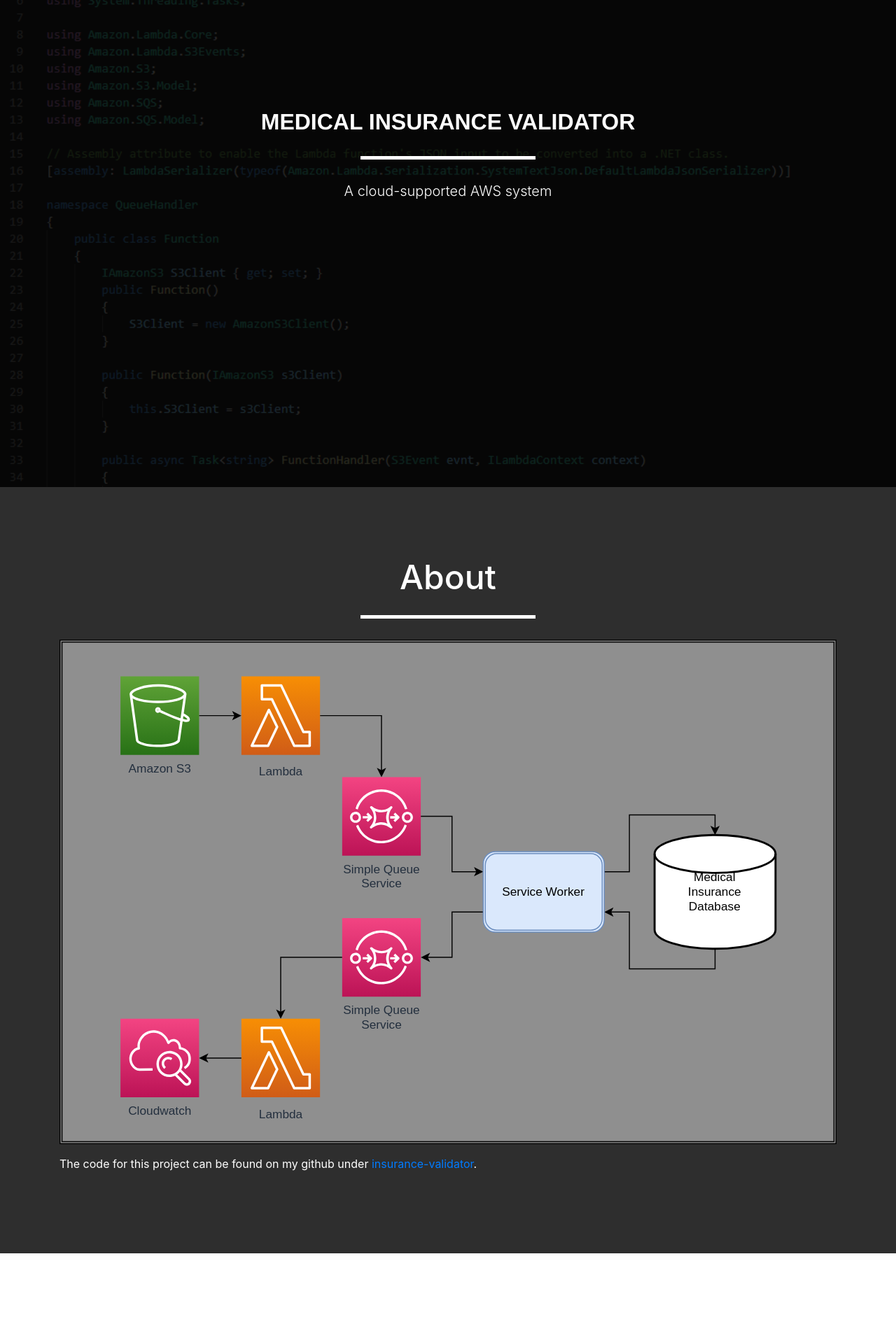
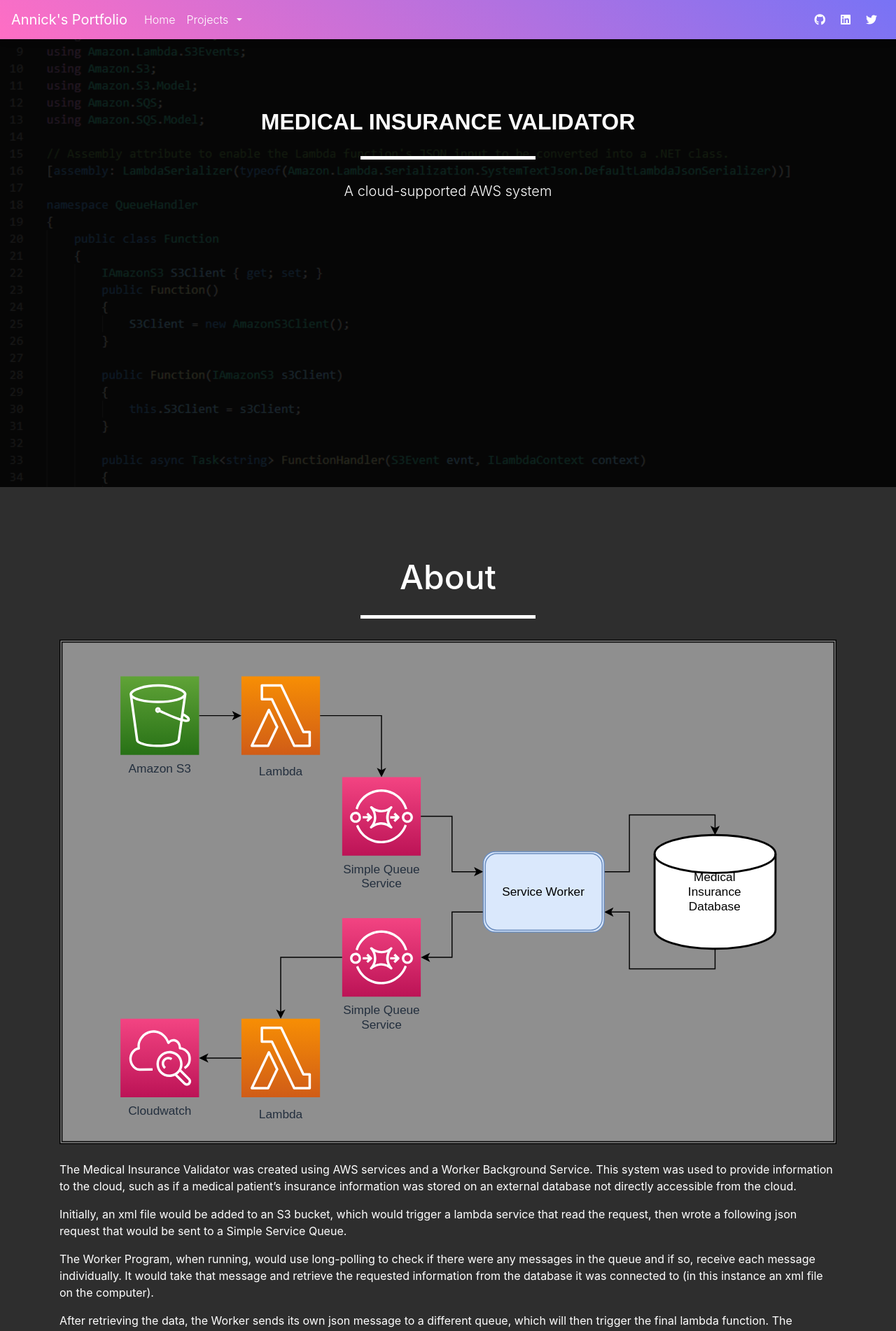
Before and after one commit to AnnickS/My-Portforlio, a React (Create React App) app: page /InsuranceValidator in a window 1280 px wide. Shown: the top 1902 px of the page at 70% size. Before the commit the page ends 1791 px from the top, so only its background shows below. Built offline with nearby package versions, Linux system fonts and the light colour scheme.

Commit message:
Navbar added/Insurance Content
Added a working fixed navbar. Insurance Validator now has written content.

```diff
--- a/src/App.js
+++ b/src/App.js
@@ -1,5 +1,6 @@
 import React from "react";
-import { BrowserRouter, Switch, Route, Redirect } from "react-router-dom";
+import { BrowserRouter as Router, Switch, Route, Redirect } from "react-router-dom";
+import NavBar from "./NavBar";
 import mainPage from "./mainPage";
 import itemsisitems from "./itemsisitems";
 import floatingisland from "./floatingisland";
@@ -9,8 +10,9 @@ import "./App.css";
 
 function App() {
   return (
-    <BrowserRouter>
-      <ScrollToTop/>
+    <Router>
+      <React.Fragment>
+        <NavBar/>
         <Switch>
         <Route exact path="/" component={mainPage} />
             <Route exact path="/ItemsIsItems" component={itemsisitems} />
@@ -18,7 +20,8 @@ function App() {
             <Route exact path="/InsuranceValidator" component={insurancevalidator} />
             <Redirect from="*" to="/"/>
         </Switch>
-    </BrowserRouter>
+      </React.Fragment>
+    </Router>
   );
 }
 
--- /dev/null
+++ b/src/NavBar.js
@@ -0,0 +1,68 @@
+import React, { Component } from "react";
+import {MDBNavbar, MDBNavbarBrand, MDBNavbarNav, MDBNavItem, MDBNavLink, MDBNavbarToggler, MDBCollapse,
+    MDBDropdown, MDBDropdownToggle, MDBDropdownMenu, MDBDropdownItem, MDBIcon } from 'mdbreact';
+
+class NavBar extends Component {
+    state = {
+        isOpen: false
+    };
+
+    toggleCollapse = () => {
+        this.setState({ isOpen: !this.state.isOpen });
+    }
+
+    render(){
+        return (
+                <MDBNavbar color="purple-gradient" dark expand="md" scrolling fixed="top">
+                    <MDBNavbarBrand>
+                        <strong className="WhiteText">Annick's Portfolio</strong>
+                    </MDBNavbarBrand>
+                    <MDBNavbarToggler onClick={this.toggleCollapse} />
+                    <MDBCollapse id="navbarCollapse3" isOpen={this.state.isOpen} navbar>
+                    <MDBNavbarNav left>
+                    <MDBNavItem>
+                        <MDBNavLink to="/">Home</MDBNavLink>
+                    </MDBNavItem>
+                    <MDBNavItem>
+                        <MDBDropdown>
+                            <MDBDropdownToggle nav caret>
+                                <span className="mr-2">Projects</span>
+                            </MDBDropdownToggle>
+                            <MDBDropdownMenu>
+                                <MDBDropdownItem href="/FloatingIsland">Floating Island</MDBDropdownItem>
+                                <MDBDropdownItem href="/ItemsIsItems">Items is Items</MDBDropdownItem>
+                                <MDBDropdownItem href="/InsuranceValidator">Insurance Validator</MDBDropdownItem>
+                            </MDBDropdownMenu>
+                        </MDBDropdown>
+                    </MDBNavItem>
+                    </MDBNavbarNav>
+                    <MDBNavbarNav right>
+                        <MDBNavItem>
+                        <a href="https://github.com/AnnickS" target="_blank">
+                            <MDBNavLink disabled to="">
+                                <MDBIcon fab icon="github"/>
+                            </MDBNavLink>
+                            </a>
+                        </MDBNavItem>
+                        <MDBNavItem>
+                        <a href="https://www.linkedin.com/in/annick-stefanin-69362390" target="_blank">
+                            <MDBNavLink disabled to="">
+                                <MDBIcon fab icon="linkedin"/>
+                            </MDBNavLink>
+                            </a>
+                        </MDBNavItem>
+                        <MDBNavItem>
+                        <a href="https://twitter.com/UniqueAnnick1?s=09" target="_blank">
+                            <MDBNavLink disabled to="">
+                                <MDBIcon fab icon="twitter"/>
+                            </MDBNavLink>
+                            </a>
+                        </MDBNavItem>
+                    </MDBNavbarNav>
+                    </MDBCollapse>
+                </MDBNavbar>
+        );
+    }
+}
+
+export default NavBar;
--- a/src/insurancevalidator.js
+++ b/src/insurancevalidator.js
@@ -29,10 +29,28 @@ class itemsisitems extends React.Component {
                   <hr class="line-primary" />
                 </div>
               </div>
-              <img src={diagram} class="center"/>
-              <p></p>
-                <p>The code for this project can be found on my github
-                  under <a href="https://github.com/AnnickS/insurance-validator">insurance-validator</a>.</p>
+              <img src={diagram} class="center"/><br></br>
+              <p>The Medical Insurance Validator was created using AWS
+                services and a Worker Background Service. This system was
+                used to provide information to the cloud, such as if a
+                medical patient’s insurance information was stored on an
+                external database not directly accessible from the cloud.</p>
+              <p>Initially, an xml file would be added to an S3 bucket,
+                which would trigger a lambda service that read the request,
+                then wrote a following json request that would be sent to
+                a Simple Service Queue.</p>
+              <p>The Worker Program, when running, would use long-polling
+                to check if there were any messages in the queue and if so,
+                receive each message individually. It would take that message
+                and retrieve the requested information from the database it
+                was connected to (in this instance an xml file on the computer).</p>
+              <p>After retrieving the data, the Worker sends its own json
+                message to a different queue, which will then trigger the
+                final lambda function. The function reads the message, and
+                prints a ‘yes’ or ‘no’ to CloudWatch depending on if the
+                requested client has insurance information.</p>
+              <p>The code for the lambda functions and worker service can be found on my github
+                under <a href="https://github.com/AnnickS/insurance-validator">insurance-validator</a>.</p>
                 <div class="col-lg-12 text-center">
               </div>
             </div>
--- a/src/mainPage.css
+++ b/src/mainPage.css
@@ -11,7 +11,6 @@ header {
   z-index: 1;
   height: 88%;
   overflow: hidden;
-  top: 0;
   left: 0;
 }
 
--- a/src/mainPage.js
+++ b/src/mainPage.js
@@ -14,7 +14,7 @@ class mainPage extends React.Component {
   render() {
     return (
       <div>
-        <header class="mainPage.header" id="page-top">
+        <header class="mainPage.header">
           <div class="container">
             <div class="row">
               <div class="col-lg-12">
```
Lines whose indentation alone changed are shown as unchanged.
